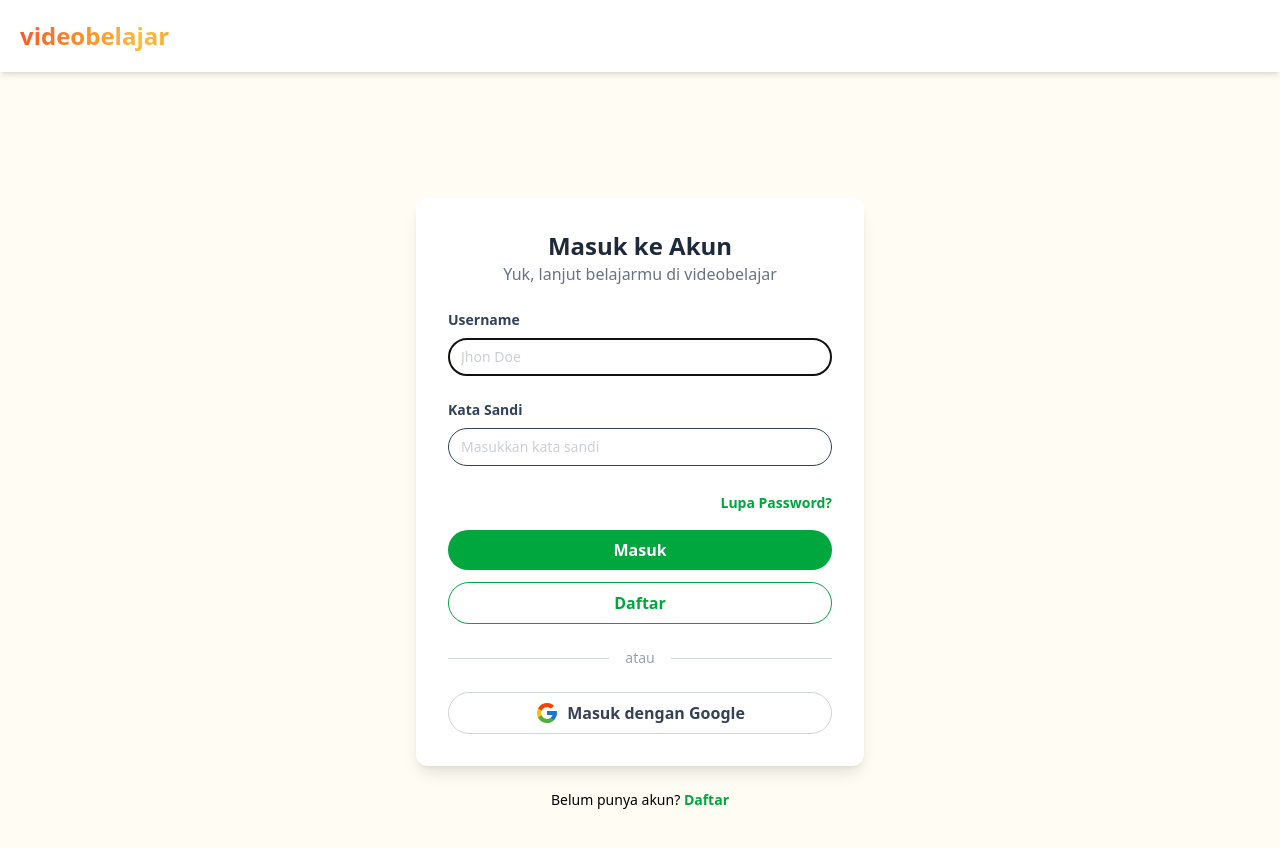
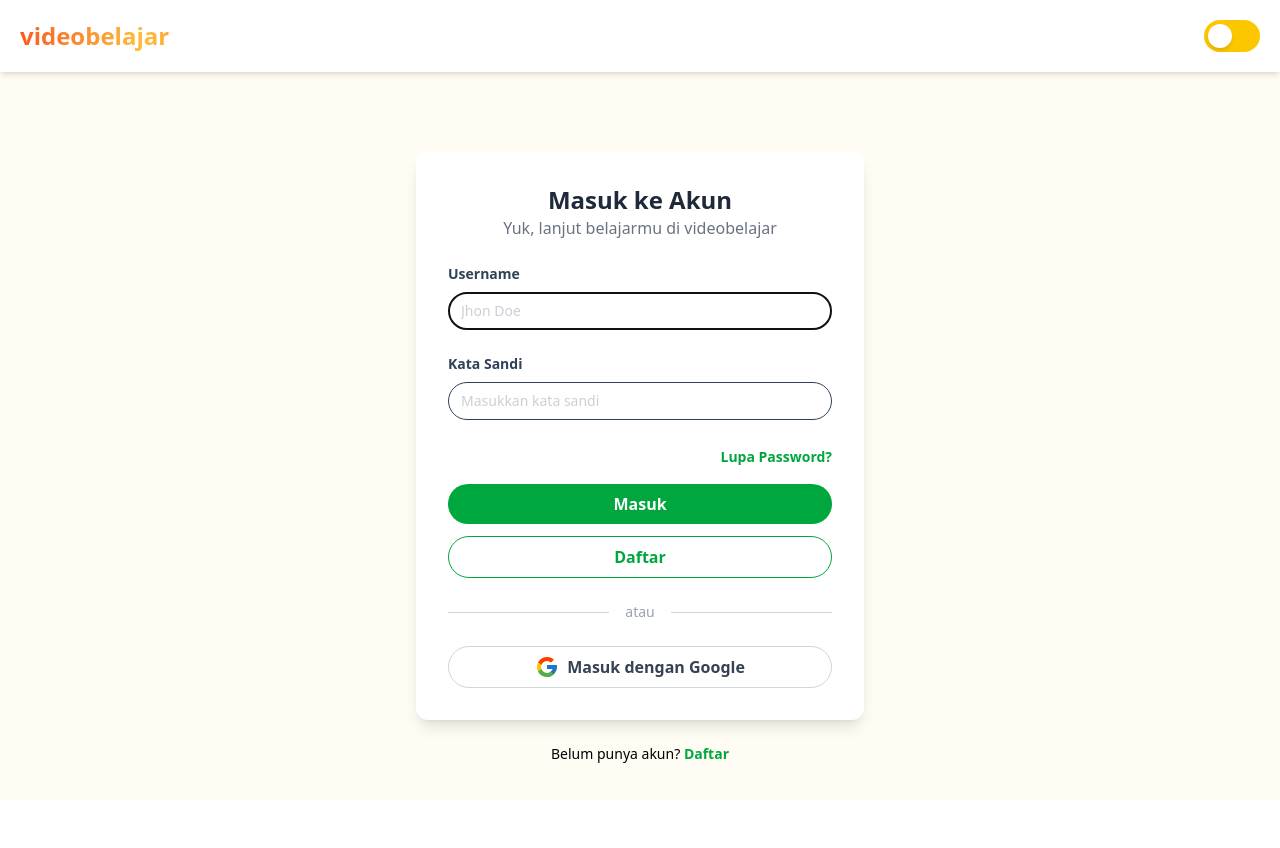
Before and after one commit to irgiadit7/missionFE2-Inter, a React app in the folder MissionFE/: page /login in a window 1280 px wide. Shown: the top 848 px of the page. After the commit the page ends 800 px from the top, so only its background shows below. Built offline with nearby package versions, Linux system fonts and the light colour scheme; the HTML template or start-up script is replaced by a standard one.

Commit message:
auth register & login

```diff
--- /dev/null
+++ b/MissionFE/src/components/Elements/Toggle/ThemeToggle.jsx
@@ -0,0 +1,47 @@
+import React from 'react';
+
+const ThemeToggle = ({ isDarkMode, setIsDarkMode }) => {
+    const SunIcon = () => (
+        <svg xmlns="http://www.w3.org/2000/svg" width="16" height="16" viewBox="0 0 24 24" fill="none" stroke="currentColor" strokeWidth="2" strokeLinecap="round" strokeLinejoin="round">
+            <circle cx="12" cy="12" r="5"></circle>
+            <line x1="12" y1="1" x2="12" y2="3"></line>
+            <line x1="12" y1="21" x2="12" y2="23"></line>
+            <line x1="4.22" y1="4.22" x2="5.64" y2="5.64"></line>
+            <line x1="18.36" y1="18.36" x2="19.78" y2="19.78"></line>
+            <line x1="1" y1="12" x2="3" y2="12"></line>
+            <line x1="21" y1="12" x2="23" y2="12"></line>
+            <line x1="4.22" y1="19.78" x2="5.64" y2="18.36"></line>
+            <line x1="18.36" y1="5.64" x2="19.78" y2="4.22"></line>
+        </svg>
+    );
+
+    const MoonIcon = () => (
+        <svg xmlns="http://www.w3.org/2000/svg" width="16" height="16" viewBox="0 0 24 24" fill="none" stroke="currentColor" strokeWidth="2" strokeLinecap="round" strokeLinejoin="round">
+            <path d="M21 12.79A9 9 0 1 1 11.21 3 7 7 0 0 0 21 12.79z"></path>
+        </svg>
+    );
+
+    return (
+        <button
+            onClick={() => setIsDarkMode(!isDarkMode)}
+            className={`relative inline-flex items-center h-8 w-14 rounded-full transition-colors duration-300 ${isDarkMode ? 'bg-gray-600' : 'bg-yellow-400'}`}
+        >
+            <span className="sr-only">Toggle Theme</span>
+            <span
+                className={`absolute inset-y-0 left-0 flex items-center justify-center w-1/2 h-full transition-opacity duration-300 ${!isDarkMode ? 'opacity-100' : 'opacity-0'}`}
+            >
+                <SunIcon className="text-white" />
+            </span>
+            <span
+                className={`absolute inset-y-0 right-0 flex items-center justify-center w-1/2 h-full transition-opacity duration-300 ${isDarkMode ? 'opacity-100' : 'opacity-0'}`}
+            >
+                <MoonIcon className="text-white" />
+            </span>
+            <span
+                className={`absolute top-1 left-1 w-6 h-6 bg-white rounded-full shadow-md transform transition-transform duration-300 ${isDarkMode ? 'translate-x-6' : 'translate-x-0'}`}
+            ></span>
+        </button>
+    );
+};
+
+export default ThemeToggle;
--- a/MissionFE/src/components/Layouts/AuthLayouts.jsx
+++ b/MissionFE/src/components/Layouts/AuthLayouts.jsx
@@ -1,10 +1,12 @@
-import React from 'react';
+import React, { useContext } from 'react';
 import { Link } from 'react-router-dom';
+import ThemeToggle from '../Elements/Toggle/ThemeToggle';
+import { DarkMode } from '../../context/DarkMode';
 
 const AuthLayouts = (props) => {
   const { children, title, subtitle, type } = props;
+  const { isDarkMode, setIsDarkMode } = useContext(DarkMode);
 
-  // Kode untuk animasi gradien logo
   const animationStyles = `
       .animate-gradient-flow {
           background: linear-gradient(90deg, #F64920, #FFBD3A, #F64920);
@@ -24,21 +26,23 @@
   return (
     <>
       <style>{animationStyles}</style>
-      <div className="relative min-h-screen bg-[#FFFDF3]">
+      {/* Container utama dengan background off-white */}
+      <div className="min-h-screen bg-[#FFFDF3]">
 
-        {/* PERUBAHAN DI SINI: Navbar dengan background putih dan shadow */}
-        <header className="sticky top-0 z-50 bg-white shadow-md">
-          <div className="container mx-auto p-5">
+        {/* Navbar dengan Logo dan Toggle */}
+        <header className={`sticky top-0 z-50 shadow-md ${isDarkMode ? 'bg-gray-800' : 'bg-white'}`}>
+          <div className="container mx-auto p-5 flex justify-between items-center">
             <Link to="/" className="text-2xl font-extrabold">
               <span className="animate-gradient-flow">
                   videobelajar
               </span>
             </Link>
+            <ThemeToggle isDarkMode={isDarkMode} setIsDarkMode={setIsDarkMode} />
           </div>
         </header>
 
         {/* Konten Form di Tengah Halaman */}
-        <div className="flex flex-col items-center justify-center min-h-screen pt-20 p-4">
+        <div className="flex flex-col items-center justify-center pt-20 p-4">
           <div className="w-full max-w-md bg-white rounded-xl shadow-lg p-8">
             <div className="text-center mb-6">
               <h1 className="text-2xl font-bold text-gray-800">{title}</h1>
--- a/MissionFE/src/components/Layouts/navbar.jsx
+++ b/MissionFE/src/components/Layouts/navbar.jsx
@@ -1,10 +1,10 @@
 import { useEffect, useState, useContext, useRef } from "react";
 import { Link } from "react-router-dom";
 import { useLogin } from "../../hooks/useLogin";
-import Button from "../Elements/Button";
 import { useSelector } from "react-redux";
 import { DarkMode } from "../../context/DarkMode";
 import { useTotalPrice } from "../../context/TotalPriceContext";
+import ThemeToggle from '../Elements/Toggle/ThemeToggle'; // Rute baru
 
 const Navbar = () => {
     const username = useLogin();
@@ -13,7 +13,7 @@
     const cart = useSelector((state) => state.cart.data);
     const { total } = useTotalPrice();
     const [isProfileDropdownOpen, setIsProfileDropdownOpen] = useState(false);
-    const timeoutRef = useRef(null); // Ref untuk menyimpan timeout ID
+    const timeoutRef = useRef(null);
 
     useEffect(() => {
         const sum = cart.reduce((acc, item) => acc + item.qty, 0);
@@ -27,17 +27,15 @@
         window.location.href = "/login";
     };
 
-    // Fungsi untuk membuka dropdown
     const handleMouseEnter = () => {
         clearTimeout(timeoutRef.current);
         setIsProfileDropdownOpen(true);
     };
 
-    // Fungsi untuk menutup dropdown dengan delay
     const handleMouseLeave = () => {
         timeoutRef.current = setTimeout(() => {
             setIsProfileDropdownOpen(false);
-        }, 200); // Jeda 200ms
+        }, 200);
     };
 
     return (
@@ -64,9 +62,7 @@
                 )}
             </div>
 
-            <Button className="bg-blue-600 p-2 text-white rounded" onClick={() => setIsDarkMode(!isDarkMode)}>
-                {isDarkMode ? "Light" : "Dark"}
-            </Button>
+            <ThemeToggle isDarkMode={isDarkMode} setIsDarkMode={setIsDarkMode} />
         </div>
     );
 };
```
Also changed, not shown: MissionFE/src/components/Layouts/Header.jsx (+31 -36 lines).
